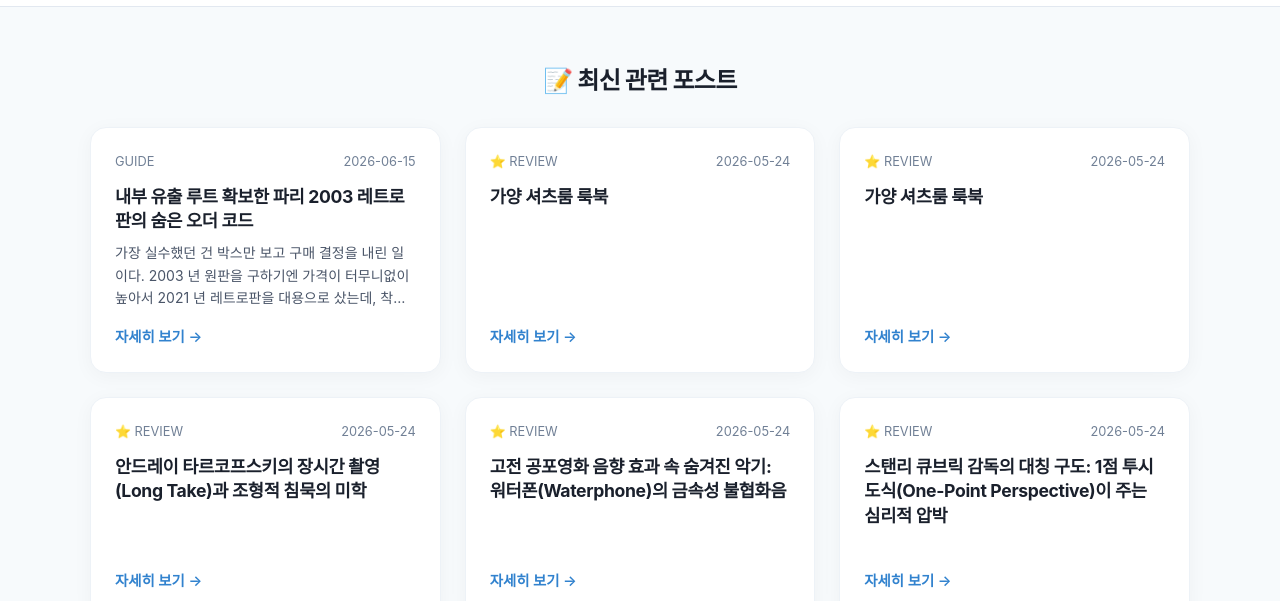
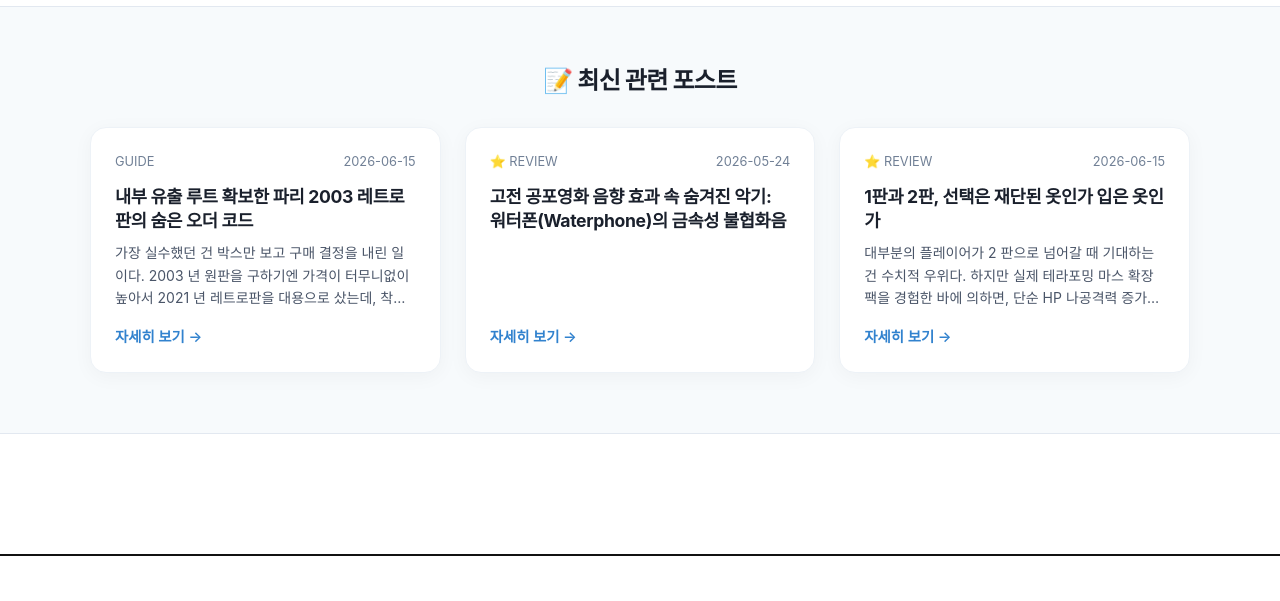
Before and after one commit to cosmos0111-cmyk/bp-t3b08-gy-shirts-look, a plain HTML site: page index.html in a window 1280 px wide. Shown: the part 3110-3711 px from the top of the page. Drawn offline with Linux system fonts and the light colour scheme.

Commit message:
deploy: garbage-free snapshot 2026-09-02T04:58:28.750Z

```diff
--- a/index.html
+++ b/index.html
@@ -695,39 +695,9 @@
 </div>
 <a href="posts/guide-001-12oropd.html" style="align-self:flex-start;text-decoration:none;color:#3182ce;font-size:0.9rem;font-weight:600;transition:color 0.2s" onmouseover="this.style.color='#2b6cb0'" onmouseout="this.style.color='#3182ce'">자세히 보기 →</a>
 </article>
- <article class="recent-post-card" style="background:#ffffff;border-radius:16px;padding:24px;box-shadow:0 4px 20px rgba(0,0,0,0.04);border:1px solid #edf2f7;transition:transform 0.3s ease,box-shadow 0.3s ease;display:flex;flex-direction:column;justify-content:space-between;min-height:220px" onmouseover="this.style.transform='translateY(-5px)';this.style.boxShadow='0 12px 24px rgba(0,0,0,0.08)'" onmouseout="this.style.transform='none';this.style.boxShadow='0 4px 20px rgba(0,0,0,0.04)'">
- <div>
- <div style="display:flex;justify-content:space-between;align-items:center;margin-bottom:12px;font-size:0.8rem;color:#718096">
- <span>⭐ REVIEW</span>
- <time datetime="2026-05-24">2026-05-24</time>
- </div>
- <h4 style="font-size:1.1rem;font-weight:700;color:#1a202c;margin-bottom:8px;line-height:1.4">가양 셔츠룸 룩북</h4>
 
- </div>
- <a href="posts/juice-1.html" style="align-self:flex-start;text-decoration:none;color:#3182ce;font-size:0.9rem;font-weight:600;transition:color 0.2s" onmouseover="this.style.color='#2b6cb0'" onmouseout="this.style.color='#3182ce'">자세히 보기 →</a>
- </article>
- <article class="recent-post-card" style="background:#ffffff;border-radius:16px;padding:24px;box-shadow:0 4px 20px rgba(0,0,0,0.04);border:1px solid #edf2f7;transition:transform 0.3s ease,box-shadow 0.3s ease;display:flex;flex-direction:column;justify-content:space-between;min-height:220px" onmouseover="this.style.transform='translateY(-5px)';this.style.boxShadow='0 12px 24px rgba(0,0,0,0.08)'" onmouseout="this.style.transform='none';this.style.boxShadow='0 4px 20px rgba(0,0,0,0.04)'">
- <div>
- <div style="display:flex;justify-content:space-between;align-items:center;margin-bottom:12px;font-size:0.8rem;color:#718096">
- <span>⭐ REVIEW</span>
- <time datetime="2026-05-24">2026-05-24</time>
- </div>
- <h4 style="font-size:1.1rem;font-weight:700;color:#1a202c;margin-bottom:8px;line-height:1.4">가양 셔츠룸 룩북</h4>
 
- </div>
- <a href="posts/juice-2.html" style="align-self:flex-start;text-decoration:none;color:#3182ce;font-size:0.9rem;font-weight:600;transition:color 0.2s" onmouseover="this.style.color='#2b6cb0'" onmouseout="this.style.color='#3182ce'">자세히 보기 →</a>
- </article>
- <article class="recent-post-card" style="background:#ffffff;border-radius:16px;padding:24px;box-shadow:0 4px 20px rgba(0,0,0,0.04);border:1px solid #edf2f7;transition:transform 0.3s ease,box-shadow 0.3s ease;display:flex;flex-direction:column;justify-content:space-between;min-height:220px" onmouseover="this.style.transform='translateY(-5px)';this.style.boxShadow='0 12px 24px rgba(0,0,0,0.08)'" onmouseout="this.style.transform='none';this.style.boxShadow='0 4px 20px rgba(0,0,0,0.04)'">
- <div>
- <div style="display:flex;justify-content:space-between;align-items:center;margin-bottom:12px;font-size:0.8rem;color:#718096">
- <span>⭐ REVIEW</span>
- <time datetime="2026-05-24">2026-05-24</time>
- </div>
- <h4 style="font-size:1.1rem;font-weight:700;color:#1a202c;margin-bottom:8px;line-height:1.4">안드레이 타르코프스키의 장시간 촬영(Long Take)과 조형적 침묵의 미학</h4>
 
- </div>
- <a href="posts/normal-1.html" style="align-self:flex-start;text-decoration:none;color:#3182ce;font-size:0.9rem;font-weight:600;transition:color 0.2s" onmouseover="this.style.color='#2b6cb0'" onmouseout="this.style.color='#3182ce'">자세히 보기 →</a>
- </article>
  <article class="recent-post-card" style="background:#ffffff;border-radius:16px;padding:24px;box-shadow:0 4px 20px rgba(0,0,0,0.04);border:1px solid #edf2f7;transition:transform 0.3s ease,box-shadow 0.3s ease;display:flex;flex-direction:column;justify-content:space-between;min-height:220px" onmouseover="this.style.transform='translateY(-5px)';this.style.boxShadow='0 12px 24px rgba(0,0,0,0.08)'" onmouseout="this.style.transform='none';this.style.boxShadow='0 4px 20px rgba(0,0,0,0.04)'">
  <div>
  <div style="display:flex;justify-content:space-between;align-items:center;margin-bottom:12px;font-size:0.8rem;color:#718096">
@@ -739,17 +709,7 @@
  </div>
  <a href="posts/normal-2.html" style="align-self:flex-start;text-decoration:none;color:#3182ce;font-size:0.9rem;font-weight:600;transition:color 0.2s" onmouseover="this.style.color='#2b6cb0'" onmouseout="this.style.color='#3182ce'">자세히 보기 →</a>
  </article>
- <article class="recent-post-card" style="background:#ffffff;border-radius:16px;padding:24px;box-shadow:0 4px 20px rgba(0,0,0,0.04);border:1px solid #edf2f7;transition:transform 0.3s ease,box-shadow 0.3s ease;display:flex;flex-direction:column;justify-content:space-between;min-height:220px" onmouseover="this.style.transform='translateY(-5px)';this.style.boxShadow='0 12px 24px rgba(0,0,0,0.08)'" onmouseout="this.style.transform='none';this.style.boxShadow='0 4px 20px rgba(0,0,0,0.04)'">
- <div>
- <div style="display:flex;justify-content:space-between;align-items:center;margin-bottom:12px;font-size:0.8rem;color:#718096">
- <span>⭐ REVIEW</span>
- <time datetime="2026-05-24">2026-05-24</time>
- </div>
- <h4 style="font-size:1.1rem;font-weight:700;color:#1a202c;margin-bottom:8px;line-height:1.4">스탠리 큐브릭 감독의 대칭 구도: 1점 투시 도식(One-Point Perspective)이 주는 심리적 압박</h4>
 
- </div>
- <a href="posts/normal-3.html" style="align-self:flex-start;text-decoration:none;color:#3182ce;font-size:0.9rem;font-weight:600;transition:color 0.2s" onmouseover="this.style.color='#2b6cb0'" onmouseout="this.style.color='#3182ce'">자세히 보기 →</a>
- </article>
  <article class="recent-post-card" style="background:#ffffff;border-radius:16px;padding:24px;box-shadow:0 4px 20px rgba(0,0,0,0.04);border:1px solid #edf2f7;transition:transform 0.3s ease,box-shadow 0.3s ease;display:flex;flex-direction:column;justify-content:space-between;min-height:220px" onmouseover="this.style.transform='translateY(-5px)';this.style.boxShadow='0 12px 24px rgba(0,0,0,0.08)'" onmouseout="this.style.transform='none';this.style.boxShadow='0 4px 20px rgba(0,0,0,0.04)'">
  <div>
  <div style="display:flex;justify-content:space-between;align-items:center;margin-bottom:12px;font-size:0.8rem;color:#718096">
```
